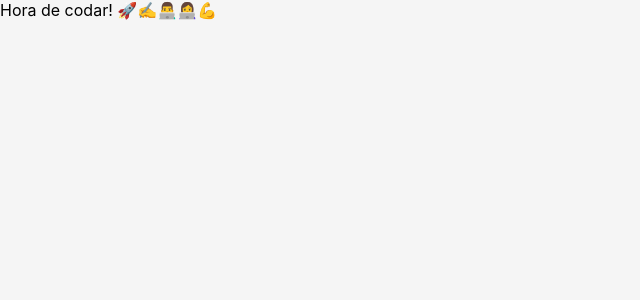
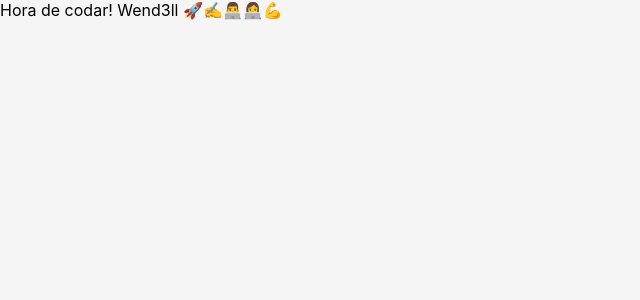
Before and after one commit to victorjunior95/sd-08-project-movie-cards-library, a React (Create React App) app: page / in a window 1280 px wide. Shown: the top 300 px of the page, without its empty margins (0-640 px from the left). Built offline with nearby package versions, Linux system fonts and the light colour scheme.

Commit message:
:up: open PR

```diff
--- a/src/App.js
+++ b/src/App.js
@@ -5,7 +5,7 @@ function App() {
   return (
     <div className="App">
       {/* Sua implementação deve ficar aqui. Remova essas duas linhas e mão na massa */}
-      Hora de codar! 🚀✍️👨‍💻👩‍💻💪
+      Hora de codar! Wend3ll 🚀✍️👨‍💻👩‍💻💪
     </div>
   );
 }
```
